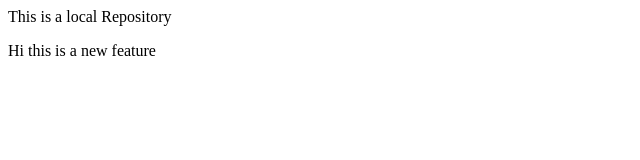
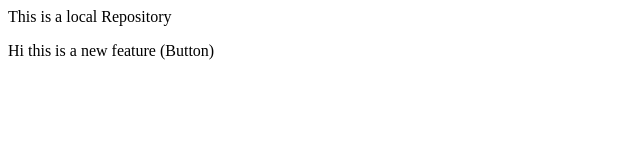
Before and after one commit to adityatayade10/LocalRepo, a plain HTML site: page index.html in a window 1280 px wide. Shown: the full height of the page, 0-640 px from the left. Drawn offline with Linux system fonts and the light colour scheme.

Commit message:
Added new button

```diff
--- a/index.html
+++ b/index.html
@@ -1,2 +1,2 @@
 <p>This is a  local Repository</p>
-<p>Hi this is a new feature</p>
+<p>Hi this is a new feature (Button)</p>
```
